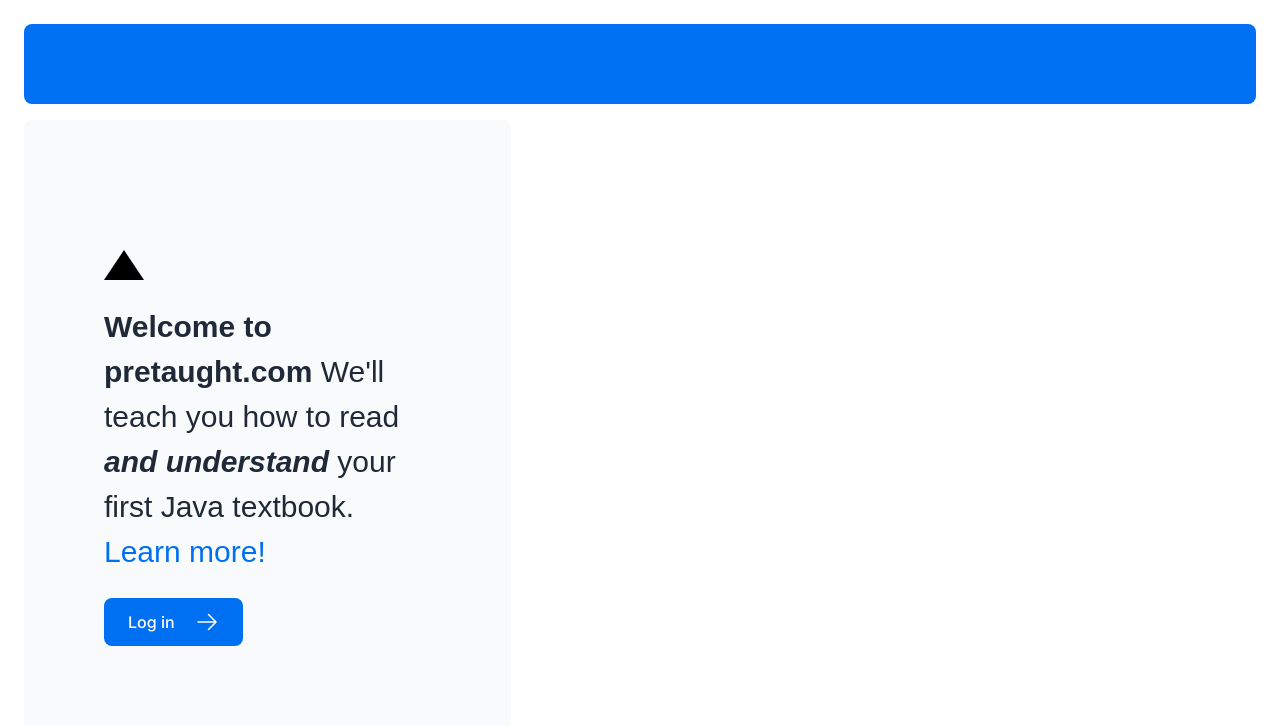
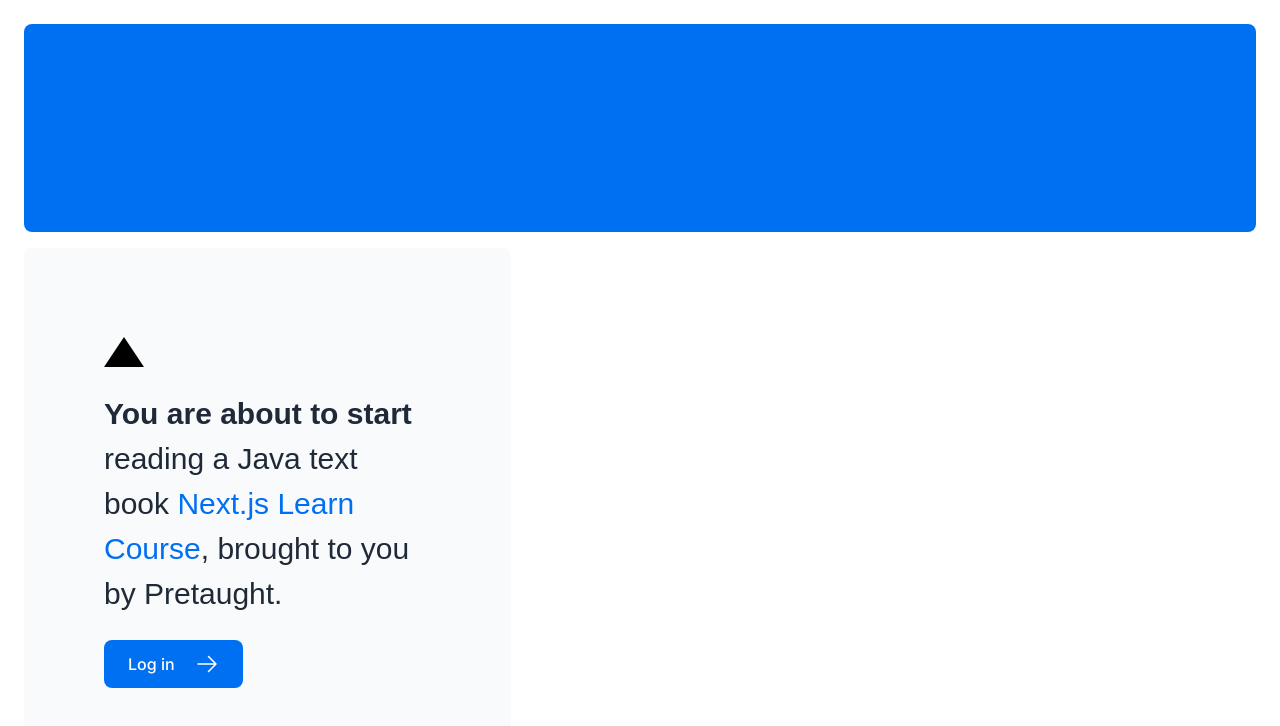
Before and after one commit to okeysbytes/nextjs-dashboard, a Next.js app: page / in a window 1280 px wide. Shown: the top 726 px of the page. Built offline with nearby package versions, Linux system fonts and the light colour scheme; a web font is replaced by a local one.

Commit message:
Added page.tsx

```diff
--- a/app/page.tsx
+++ b/app/page.tsx
@@ -1,22 +1,25 @@
-//import AcmeLogo from '@/app/ui/acme-logo';
+import AcmeLogo from '@/app/ui/acme-logo';
 import { ArrowRightIcon } from '@heroicons/react/24/outline';
 import Link from 'next/link';
 import { lusitana } from '@/app/ui/fonts';
 export default function Page() {
   return (
     <main className="flex min-h-screen flex-col p-6">
-      <div className="flex h-20 shrink-0 items-end rounded-lg bg-blue-500 p-4 md:h-26">
+      <div className="flex h-20 shrink-0 items-end rounded-lg bg-blue-500 p-4 md:h-52">
         {/* <AcmeLogo /> */}
       </div>
       <div className="mt-4 flex grow flex-col gap-4 md:flex-row">
         <div className="flex flex-col justify-center gap-6 rounded-lg bg-gray-50 px-6 py-10 md:w-2/5 md:px-20">
+
       <div
   className="h-0 w-0 border-b-[30px] border-l-[20px] border-r-[20px] border-b-black border-l-transparent border-r-transparent"
 />
           <p className={`${lusitana.className} text-xl text-gray-800 md:text-3xl md:leading-normal`}>
-            <strong>Welcome to pretaught.com</strong> We'll teach you how to read <em><strong>and understand</strong></em> your first Java textbook.
-            <a className="text-blue-500"><br /><span className="text-blue-500"> Learn more!</span>
+            <strong>You are about to start</strong> reading a Java text book{' '}
+            <a href="https://nextjs.org/learn/" className="text-blue-500">
+              Next.js Learn Course
             </a>
+            , brought to you by Pretaught.
           </p>
           <Link
             href="/login"
```
